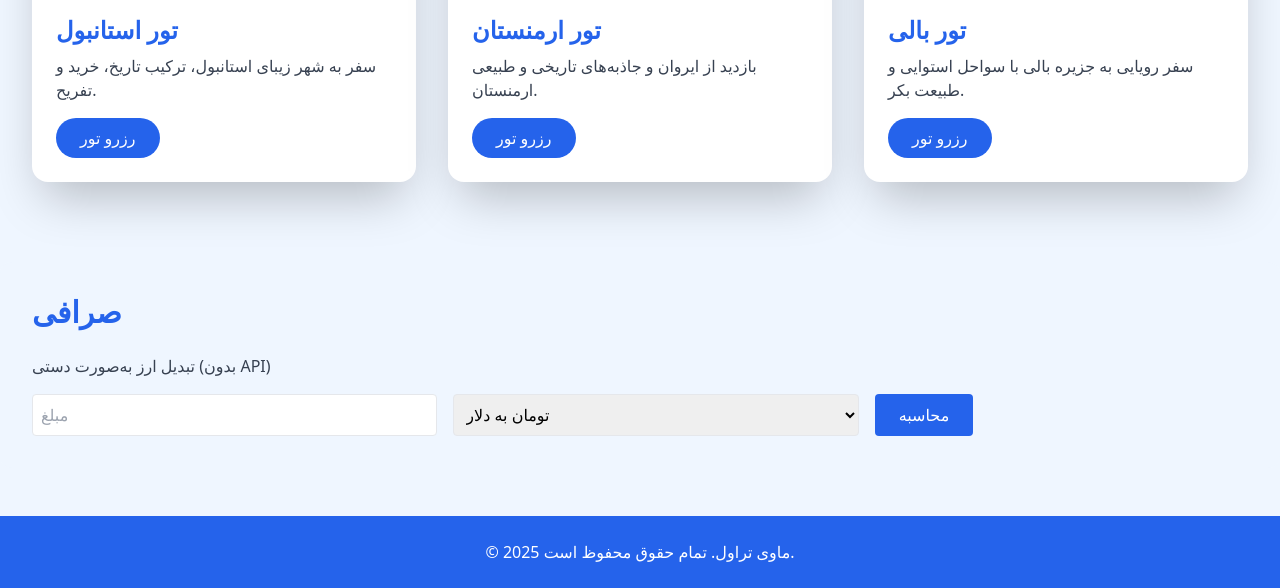
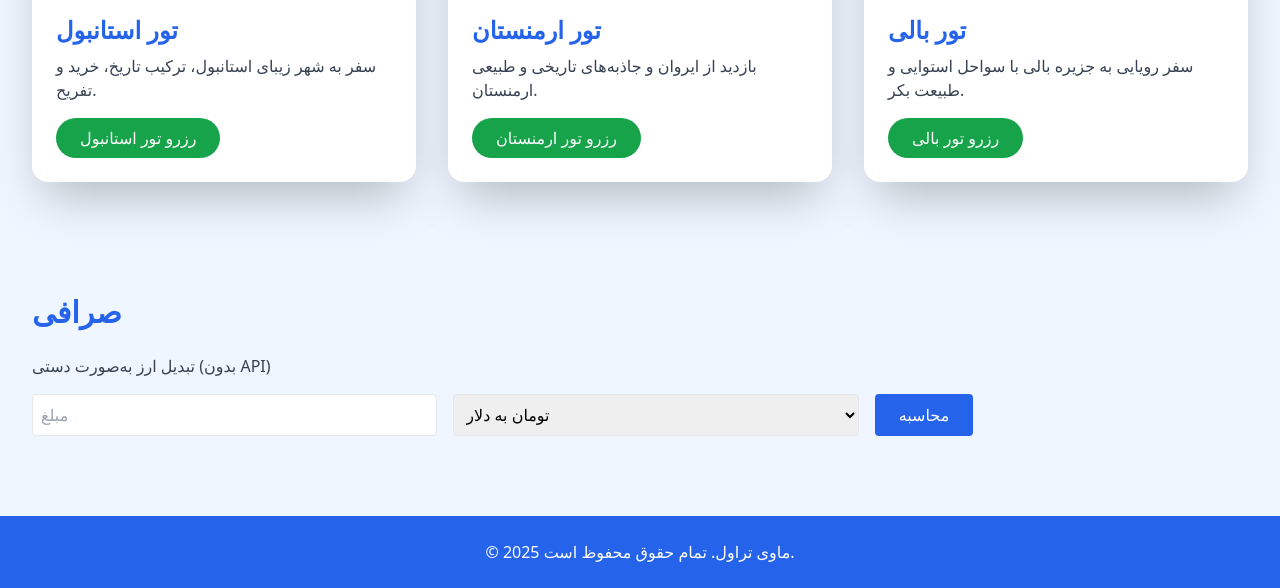
Before and after one commit to mavitravel/mavitravel, a Flask app: page / in a window 1280 px wide. Shown: the part 414-1002 px from the top of the page. Run offline with Flask 3, Linux system fonts and the light colour scheme; some libraries are stand-ins or nearby versions.

Commit message:
Update home.html

```diff
--- a/templates/home.html
+++ b/templates/home.html
@@ -19,10 +19,10 @@
                 سفر به شهر زیبای استانبول، ترکیب تاریخ، خرید و تفریح.
             </p>
 
-            <a href="https://www.instagram.com/direct/t/mavitravel.ir"
+            <a href="https://wa.me/905522007471?text=سلام%20میخوام%20تور%20استانبول%20را%20رزرو%20کنم"
                target="_blank"
-               class="inline-block bg-blue-600 text-white px-6 py-2 rounded-full hover:bg-blue-700 transition">
-                رزرو تور
+               class="inline-block bg-green-600 text-white px-6 py-2 rounded-full hover:bg-green-700 transition">
+               رزرو تور استانبول
             </a>
         </div>
 
@@ -37,10 +37,10 @@
                 بازدید از ایروان و جاذبه‌های تاریخی و طبیعی ارمنستان.
             </p>
 
-            <a href="https://www.instagram.com/direct/t/mavitravel.ir"
+            <a href="https://wa.me/905522007471?text=سلام%20میخوام%20تور%20ارمنستان%20را%20رزرو%20کنم"
                target="_blank"
-               class="inline-block bg-blue-600 text-white px-6 py-2 rounded-full hover:bg-blue-700 transition">
-                رزرو تور
+               class="inline-block bg-green-600 text-white px-6 py-2 rounded-full hover:bg-green-700 transition">
+               رزرو تور ارمنستان
             </a>
         </div>
 
@@ -55,10 +55,10 @@
                 سفر رویایی به جزیره بالی با سواحل استوایی و طبیعت بکر.
             </p>
 
-            <a href="https://www.instagram.com/direct/t/mavitravel.ir"
+            <a href="https://wa.me/905522007471?text=سلام%20میخوام%20تور%20بالی%20را%20رزرو%20کنم"
                target="_blank"
-               class="inline-block bg-blue-600 text-white px-6 py-2 rounded-full hover:bg-blue-700 transition">
-                رزرو تور
+               class="inline-block bg-green-600 text-white px-6 py-2 rounded-full hover:bg-green-700 transition">
+               رزرو تور بالی
             </a>
         </div>
 
```
